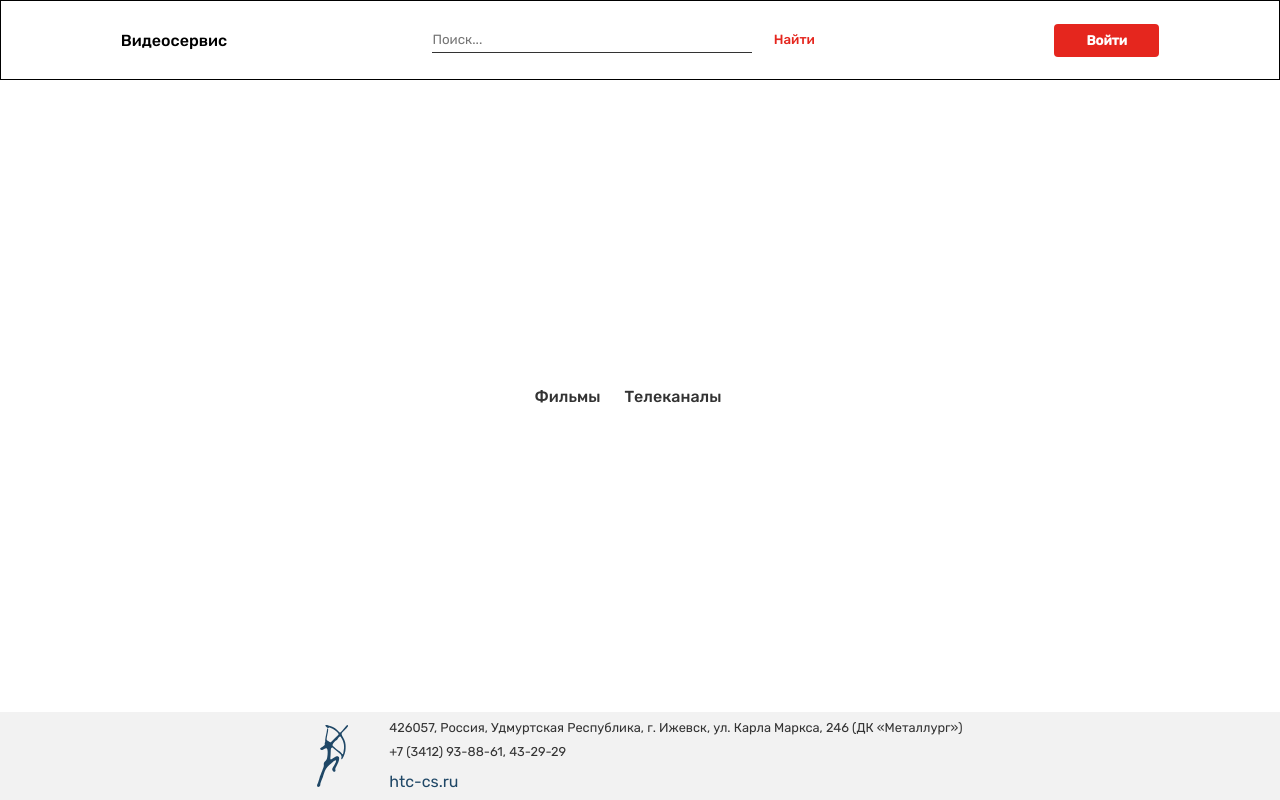
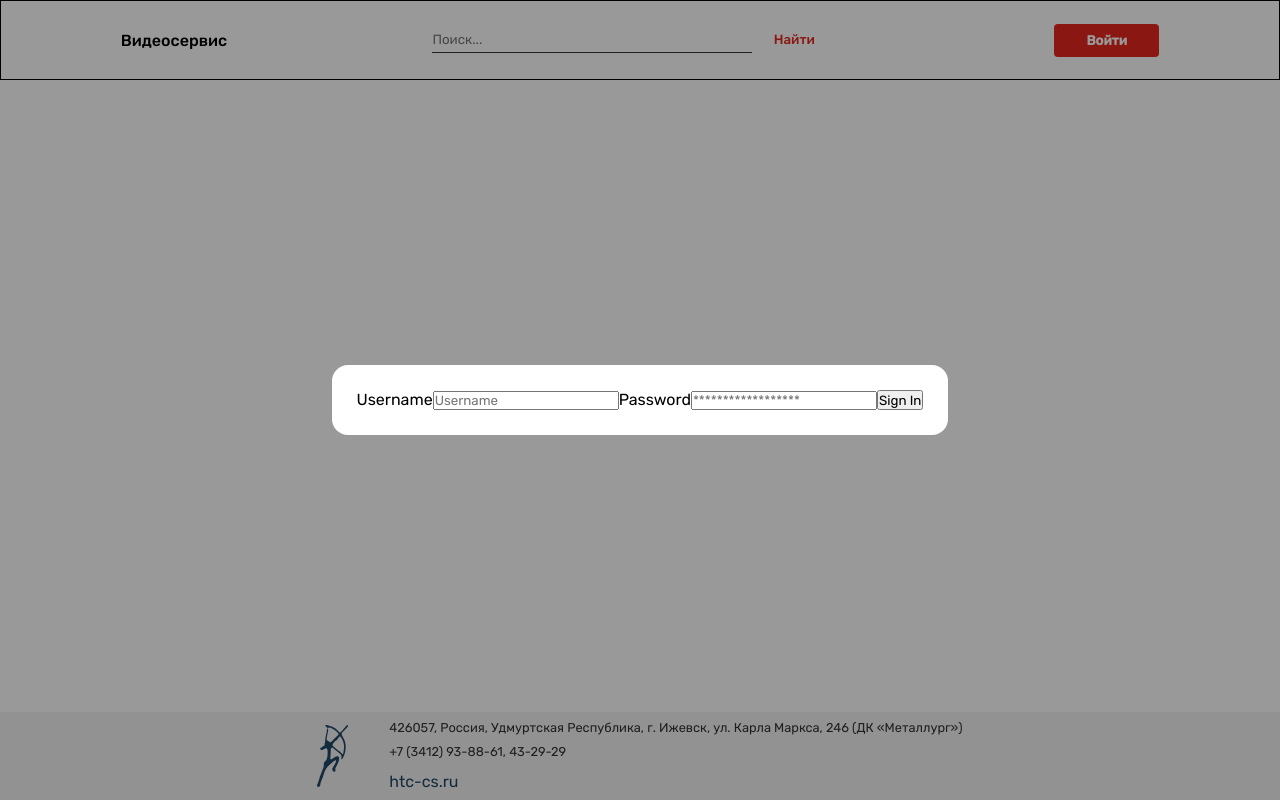
Before and after one commit to VicGayday/Video-service, a React (Create React App) app: page /login in a window 1280 px wide. Both pictures are taken after a click on the button "Войти". Built offline with nearby package versions, Linux system fonts and the light colour scheme.

Commit message:
added modal window, refactor styles

```diff
--- a/src/App.js
+++ b/src/App.js
@@ -1,4 +1,4 @@
-// import { Link } from 'react-router-dom'
+import React from 'react'
 
 import Routes from "./routes/Routes";
 import Header from "./components/header/Header";
@@ -7,6 +7,7 @@ import Switcher from './components/switcher/Switcher'
 import "./App.css";
 
 function App() {
+
   return (
     <div className="App">
       <Header />
--- /dev/null
+++ b/src/components/UI/modal/MyModal.jsx
@@ -0,0 +1,21 @@
+import React from 'react'
+
+import classes from './MyModal.module.css'
+
+const MyModal = ({children, visible, setVisible}) => {
+
+const rootClasses = [classes.myModal]
+if (visible) {
+  rootClasses.push(classes.active)
+}
+
+  return (
+    <section className={rootClasses.join(' ')} onClick={() => setVisible(!visible)}>
+      <div className={classes.myModalContent} onClick={(e) => e.stopPropagation()}>
+        {children}
+      </div>
+    </section>
+  );
+}
+
+export default MyModal;
--- /dev/null
+++ b/src/components/UI/modal/MyModal.module.css
@@ -0,0 +1,22 @@
+.myModal {
+  position: fixed;
+  top: 0;
+  bottom: 0;
+  right: 0;
+  left: 0;
+  display: none;
+  background: rgba(0, 0, 0, 0.4);
+}
+
+.myModalContent {
+  padding: 25px;
+  background: white;
+  border-radius: 16px;
+  min-width: 250px;
+}
+
+.myModal.active {
+  display: flex;
+  justify-content: center;
+  align-items: center;
+}
--- a/src/components/header/Header.jsx
+++ b/src/components/header/Header.jsx
@@ -3,9 +3,12 @@ import React, { useState } from "react";
 import "./Header.css";
 import MyInput from "../UI/input/MyInput";
 import MyButton from "../UI/button/MyButton";
+import MyModal from "../UI/modal/MyModal";
+import Login from '../login/Login'
 
 const Header = () => {
-  const [search, setSearch] = useState("");
+  const [search, setSearch] = useState("")
+  const [modal, setModal] = useState(false);
 
   return (
     <header>
@@ -28,6 +31,10 @@ const Header = () => {
         <div className="logo-text">Видеосервис</div>
       </div>
 
+      <MyModal visible={modal} setVisible={setModal}>
+        <Login />
+      </MyModal>
+
       <form>
         <MyInput
           type="text"
@@ -35,10 +42,11 @@ const Header = () => {
           onChange={(e) => setSearch(e.target.value)}
           placeholder="Поиск..."
         />
-            <button type="button" className="find">Найти</button>
+        <button type="button" className="find">
+          Найти
+        </button>
       </form>
-
-      <MyButton>Войти</MyButton>
+      <MyButton onClick={() => setModal(!modal)}>Войти</MyButton>
     </header>
   );
 };
--- /dev/null
+++ b/src/components/login/Login.jsx
@@ -0,0 +1,38 @@
+import React from 'react';
+
+const Login = () => {
+  return (
+    <section className="form-container">
+      <form>
+        <label htmlFor="username">Username</label>
+        <input
+          // onChange={(e) => {
+          //   dispatch(updateLogin(e.target.value));
+          // }}
+          type="text"
+          name="username"
+          id="username"
+          // value={login}
+          placeholder="Username"
+        />
+
+        <label htmlFor="password">Password</label>
+        <input
+          // onChange={(e) => {
+          //   dispatch(updatePassword(e.target.value));
+          // }}
+          type="text"
+          name="password"
+          id="password"
+          // value={password}
+          placeholder="******************"
+        />
+      </form>
+      <button className="signin-button" type="button">
+        Sign In
+      </button>
+    </section>
+  );
+}
+
+export default Login;
--- a/src/pages/channels/Channels.css
+++ b/src/pages/channels/Channels.css
@@ -30,7 +30,7 @@ main {
   min-width: 30vw;
   display: flex;
   flex-direction: row;
-  justify-content: start;
+  justify-content: flex-start;
 }
 
 .time {
--- a/src/pages/genres/Genres.css
+++ b/src/pages/genres/Genres.css
@@ -9,7 +9,7 @@
   border-radius: 6px;
   cursor: pointer;
   display: flex;
-  justify-content: end;
+  justify-content: flex-end;
   align-items: center;
   flex-direction: column;
   font-size: 1.25em;
--- a/src/pages/newfilms/Newfilms.css
+++ b/src/pages/newfilms/Newfilms.css
@@ -12,7 +12,7 @@
 .film-container {
   display: flex;
   flex-direction: column;
-  justify-content: start;
+  justify-content: flex-start;
   flex-wrap: wrap;
   width: 15vw;
 }
--- a/src/pages/newfilms/Newfilms.jsx
+++ b/src/pages/newfilms/Newfilms.jsx
@@ -11,7 +11,7 @@ const Newfilms = () => {
     <React.Fragment>
       <section className="newfilms">
         <section className="film-container">
-          <object className="film-icon" type="image/svg+xml" data={cat} />
+          <object className="film-icon" type="image/svg+xml" data={cat} aria-label="cat" />
           <h5 className="film-title">
             Мульт в кино. Выпуск №103. Некогда грустить!
           </h5>
@@ -20,7 +20,7 @@ const Newfilms = () => {
           <object
             className="film-icon"
             data={batman}
-            alt="batman"
+            aria-label="batman"
             type="image/svg+xml"
           />
           <h5 className="film-title">Новый Бэтмен</h5>
@@ -29,13 +29,13 @@ const Newfilms = () => {
           <object
             className="film-icon"
             data={hollywood}
-            alt="hollywood"
+            aria-label="hollywood"
             type="image/svg+xml"
           />
           <h5 className="film-title">Однажды...в Голливуде</h5>
         </section>
         <section className="film-container">
-          <object className="film-icon" data={strippers} alt="strippers" type="image/svg+xml" />
+          <object className="film-icon" data={strippers} aria-label="strippers" type="image/svg+xml" />
           <h5 className="film-title">Стриптизершы</h5>
         </section>
       </section>
```
Also changed, not shown: src/components/login/Login.css (added).
